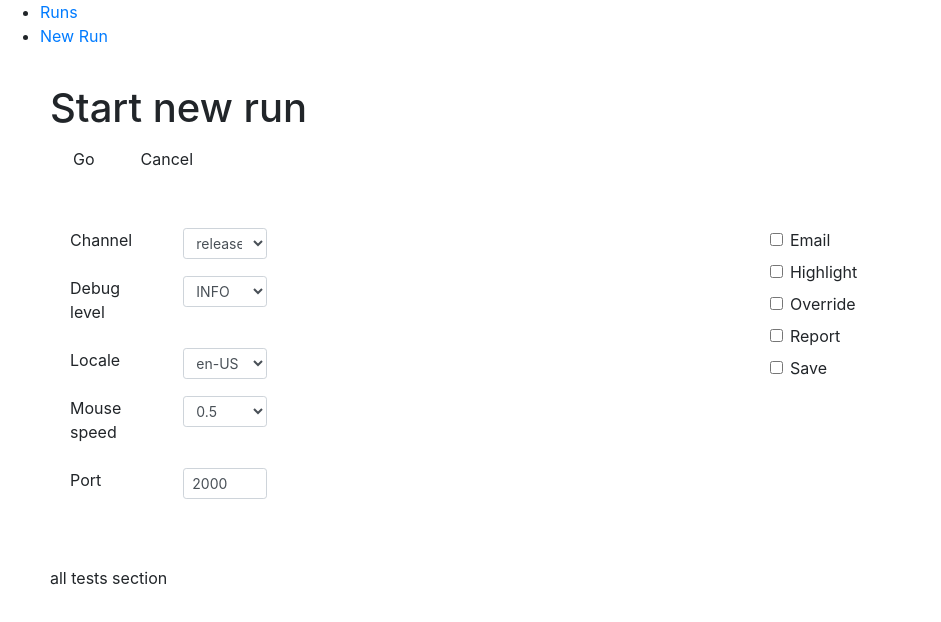
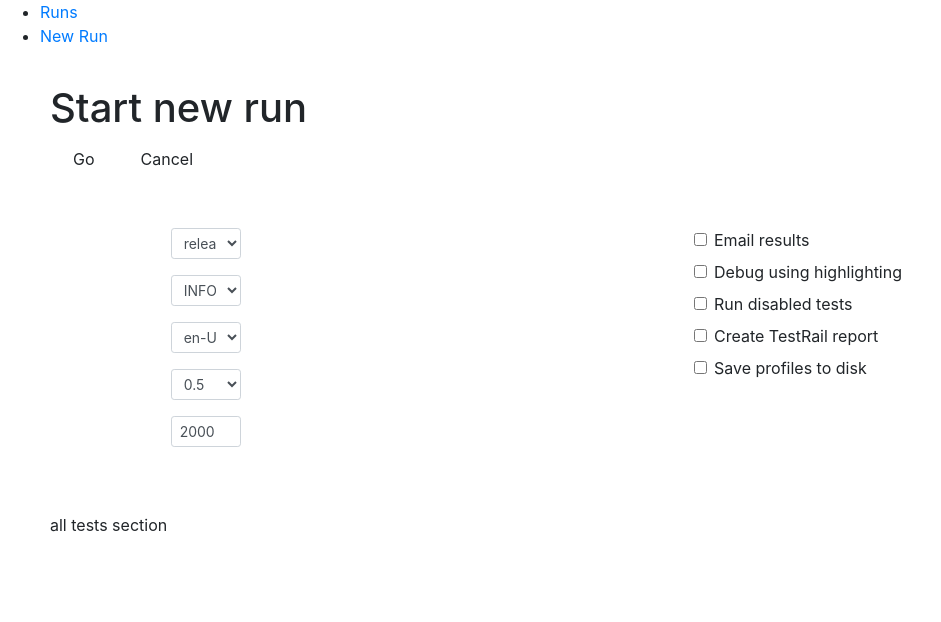
Before and after one commit to psilaghi/iris-control-center, a React (Create React App) app: page /runs/new in a window 1280 px wide. Shown: the top 622 px of the page, without its empty margins (0-941 px from the left). Built offline with nearby package versions, Linux system fonts and the light colour scheme.

Commit message:
use the new label property from all_args.json

```diff
--- a/public/data/all_args.json
+++ b/public/data/all_args.json
@@ -1,6 +1,7 @@
 {
  "email": {
   "default": "false",
+  "label": "Email results",
   "type": "bool",
   "value": [
    "true",
@@ -9,6 +10,7 @@
  },
  "firefox": {
   "default": "release",
+  "label": "",
   "type": "str",
   "value": [
    "local",
@@ -20,6 +22,7 @@
  },
  "highlight": {
   "default": "false",
+  "label": "Debug using highlighting",
   "type": "bool",
   "value": [
    "true",
@@ -28,6 +31,7 @@
  },
  "level": {
   "default": "INFO",
+  "label": "",
   "type": "str",
   "value": [
    "CRITICAL",
@@ -39,6 +43,7 @@
  },
  "locale": {
   "default": "en-us",
+  "label": "",
   "type": "str",
   "value": [
    "en-US",
@@ -59,6 +64,7 @@
  },
  "mouse": {
   "default": "0.5",
+  "label": "",
   "type": "float",
   "value": [
    "0.0",
@@ -69,6 +75,7 @@
  },
  "override": {
   "default": "false",
+  "label": "Run disabled tests",
   "type": "bool",
   "value": [
    "true",
@@ -77,6 +84,7 @@
  },
  "port": {
   "default": "2000",
+  "label": "",
   "type": "int",
   "value": [
    "2000"
@@ -84,14 +92,7 @@
  },
  "report": {
   "default": "false",
-  "type": "bool",
-  "value": [
-   "true",
-   "false"
-  ]
- },
- "rerun": {
-  "default": "false",
+  "label": "Create TestRail report",
   "type": "bool",
   "value": [
    "true",
@@ -100,6 +101,7 @@
  },
  "save": {
   "default": "false",
+  "label": "Save profiles to disk",
   "type": "bool",
   "value": [
    "true",
--- a/src/components/NewRunPage/index.js
+++ b/src/components/NewRunPage/index.js
@@ -1,20 +1,6 @@
 import * as React from 'react';
 import ApiClient from '../apiClient';
 import './style.css';
-
-const LABELS = {
-  email: 'Email',
-  firefox: 'Channel',
-  highlight: 'Highlight',
-  level: 'Debug level',
-  locale: 'Locale',
-  mouse: 'Mouse speed',
-  override: 'Override',
-  port: 'Port',
-  report: 'Report',
-  rerun: 'Rerun',
-  save: 'Save'
-};
 
 class NewRunPage extends React.Component {
   constructor(props) {
@@ -67,8 +53,6 @@ class NewRunPage extends React.Component {
     ApiClient.get('/cancel');
   }
 
-
-
   render() {
     return (
       <div className="page">
@@ -82,7 +66,7 @@ class NewRunPage extends React.Component {
           <div className="grid-left">
             {this.state.args.firefox && (
               <div className="form-group row">
-                <label htmlFor="firefox" className="col-sm-2">{LABELS.firefox}</label>
+                <label htmlFor="firefox" className="col-sm-2">{this.state.args.firefox.label}</label>
                 <div className="col-sm-2">
                   <select
                     className="form-control form-control-sm"
@@ -101,7 +85,7 @@ class NewRunPage extends React.Component {
 
             {this.state.args.level && (
               <div className="form-group row">
-                <label htmlFor="level" className="col-sm-2">{LABELS.level}</label>
+                <label htmlFor="level" className="col-sm-2">{this.state.args.level.label}</label>
                 <div className="col-sm-2">
                   <select
                     className="form-control form-control-sm"
@@ -120,7 +104,7 @@ class NewRunPage extends React.Component {
 
             {this.state.args.locale && (
               <div className="form-group row">
-                <label htmlFor="locale" className="col-sm-2">{LABELS.locale}</label>
+                <label htmlFor="locale" className="col-sm-2">{this.state.args.locale.label}</label>
                 <div className="col-sm-2">
                   <select
                     className="form-control form-control-sm"
@@ -139,7 +123,7 @@ class NewRunPage extends React.Component {
 
             {this.state.args.mouse && (
               <div className="form-group row">
-                <label htmlFor="mouse" className="col-sm-2">{LABELS.mouse}</label>
+                <label htmlFor="mouse" className="col-sm-2">{this.state.args.mouse.label}</label>
                 <div className="col-sm-2">
                   <select
                     className="form-control form-control-sm"
@@ -158,7 +142,7 @@ class NewRunPage extends React.Component {
 
             {this.state.args.port && (
               <div className="form-group row">
-                <label htmlFor="port" className="col-sm-2">{LABELS.port}</label>
+                <label htmlFor="port" className="col-sm-2">{this.state.args.port.label}</label>
                 <div className="col-sm-2">
                   <input
                     type="text"
@@ -184,7 +168,7 @@ class NewRunPage extends React.Component {
                     checked={this.state.newRun.email}
                     onChange={this.handleCheckboxChange}
                   />
-                  {LABELS.email}
+                  {this.state.args.email.label}
                 </label>
               </div>
             )}
@@ -199,7 +183,7 @@ class NewRunPage extends React.Component {
                     checked={this.state.newRun.highlight}
                     onChange={this.handleCheckboxChange}
                   />
-                  {LABELS.highlight}
+                  {this.state.args.highlight.label}
                 </label>
               </div>
             )}
@@ -214,7 +198,7 @@ class NewRunPage extends React.Component {
                     checked={this.state.newRun.override}
                     onChange={this.handleCheckboxChange}
                   />
-                  {LABELS.override}
+                  {this.state.args.override.label}
                 </label>
               </div>
             )}
@@ -229,7 +213,7 @@ class NewRunPage extends React.Component {
                     checked={this.state.newRun.report}
                     onChange={this.handleCheckboxChange}
                   />
-                  {LABELS.report}
+                  {this.state.args.report.label}
                 </label>
               </div>
             )}
@@ -244,7 +228,7 @@ class NewRunPage extends React.Component {
                     checked={this.state.newRun.save}
                     onChange={this.handleCheckboxChange}
                   />
-                  {LABELS.save}
+                  {this.state.args.save.label}
                 </label>
               </div>
             )}
```
